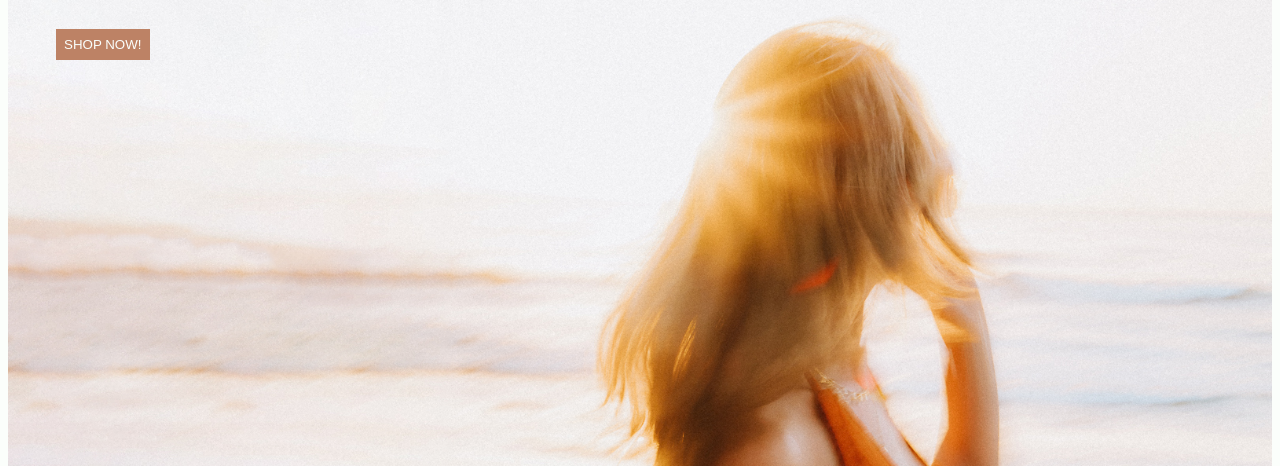
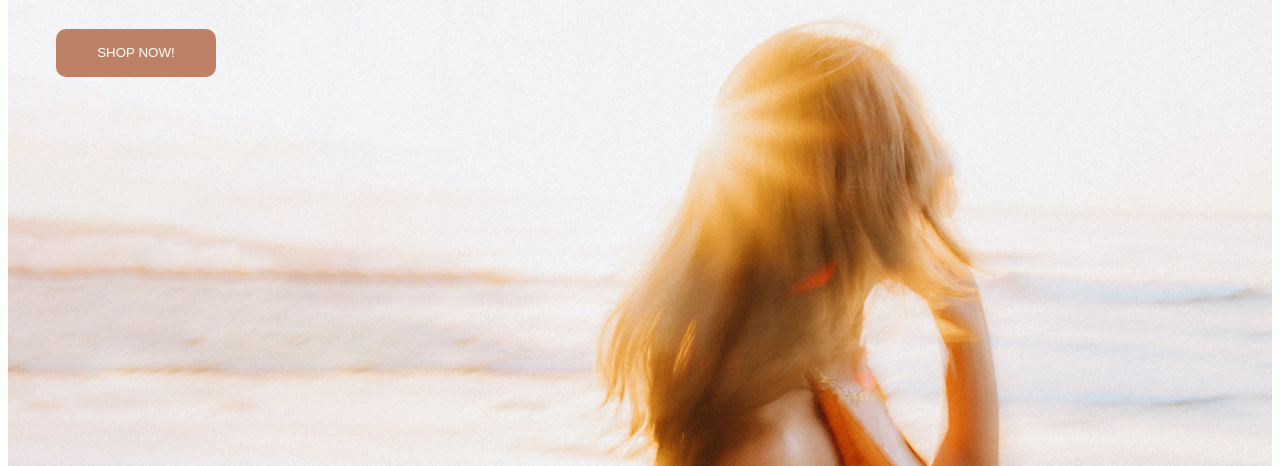
Before and after one commit to rosaneviotti/Project, a plain HTML site: page index.html in a window 1280 px wide. Shown: the part 334-800 px from the top of the page. Drawn offline with Linux system fonts and the light colour scheme.

Commit message:
putting back the effect in the button

```diff
--- a/css/style.css
+++ b/css/style.css
@@ -20,17 +20,6 @@ p {
     text-align: left;
     padding-left: 2rem;
     padding-right: 2rem;
-}
-
-.button {
-    background-color: rgb(189, 130, 101);
-    color:rgb(251, 254, 251);
-    padding: 0.5rem;
-    border-style: none;
-}
-
-.button:hover {
-    background-color: rgb(208, 184, 172)
 }
 
 header{
@@ -90,6 +79,58 @@ nav li:hover {
     margin-bottom: 2rem;
 }
 
+.glow {
+    width: 10rem;
+    height: 3rem;
+    border: none;
+    outline: none;
+    color: rgb(251, 254, 251);
+    background: rgb(189, 130, 101);
+    cursor: pointer;
+    position: relative;
+    z-index: 0;
+    border-radius: 1rem;
+}
+
+.glow:before {
+    content: '';
+    background: linear-gradient(45deg, rgb(248, 208, 157), rgb(197, 136, 105), rgb(234, 177, 148), rgb(230, 203, 191), rgb(228, 95, 23), rgb(184, 177, 173), rgb(237, 179, 151), rgb(237, 175, 143), rgb(216, 177, 158));
+    position: absolute;
+    top: -2px;
+    left:-2px;
+    background-size: 400%;
+    z-index: -1;
+    filter: blur(5px);
+    width: calc(100% + 4px);
+    height: calc(100% + 4px);
+    animation: glowing 20s linear infinite;
+    opacity: 0;
+    transition: opacity .3s ease-in-out;
+    border-radius: 10px;
+}
+
+.glow:hover:before {
+    opacity: 1;
+}
+
+.glow:after {
+    z-index: -1;
+    content: '';
+    position: absolute;
+    width: 100%;
+    height: 100%;
+    background: rgb(189, 130, 101);
+    left: 0;
+    top: 0;
+    border-radius: 10px;
+}
+
+@keyframes glowing {
+    0% { background-position: 0 0; }
+    50% { background-position: 200% 0; }
+    100% { background-position: 0 0; }
+}
+
 section {
     display: flex;
     width: 100%;
--- a/index.html
+++ b/index.html
@@ -27,7 +27,7 @@
                 <div class="banner">
                     <h1>♥ High quality Jewelry!</h1>
                     <p id="text">Handcraft in the heart of Austin, by minuscious work made with love, inspired by the ocean! <br> Perfects for all the kinds of wedding, engagement and anniversaire!</p>
-                    <button type="button" class="button"><a href="#photo2">SHOP NOW!</a></button>
+                    <button type="button" class="glow"><a href="#photo2">SHOP NOW!</a></button>
                 </div>
         </section>
         <section>
```
